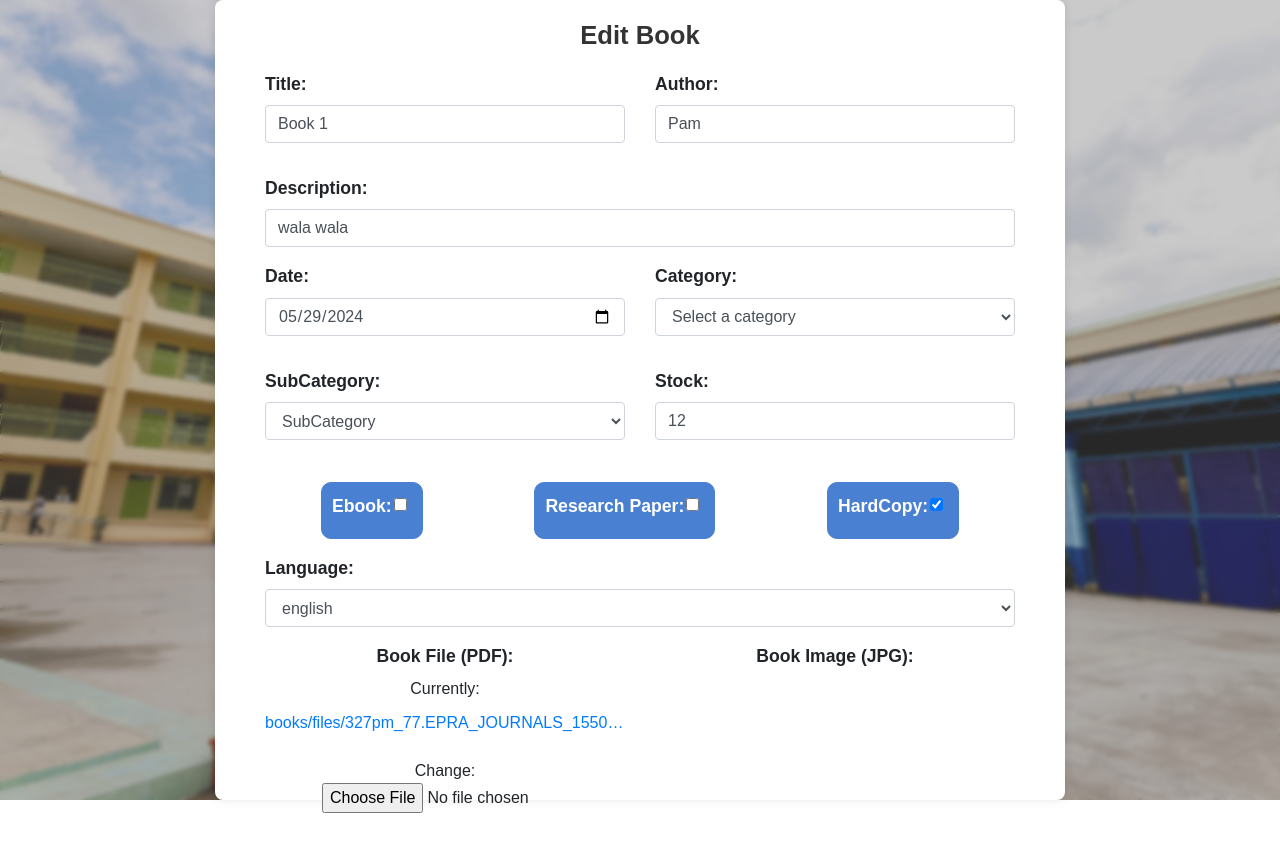
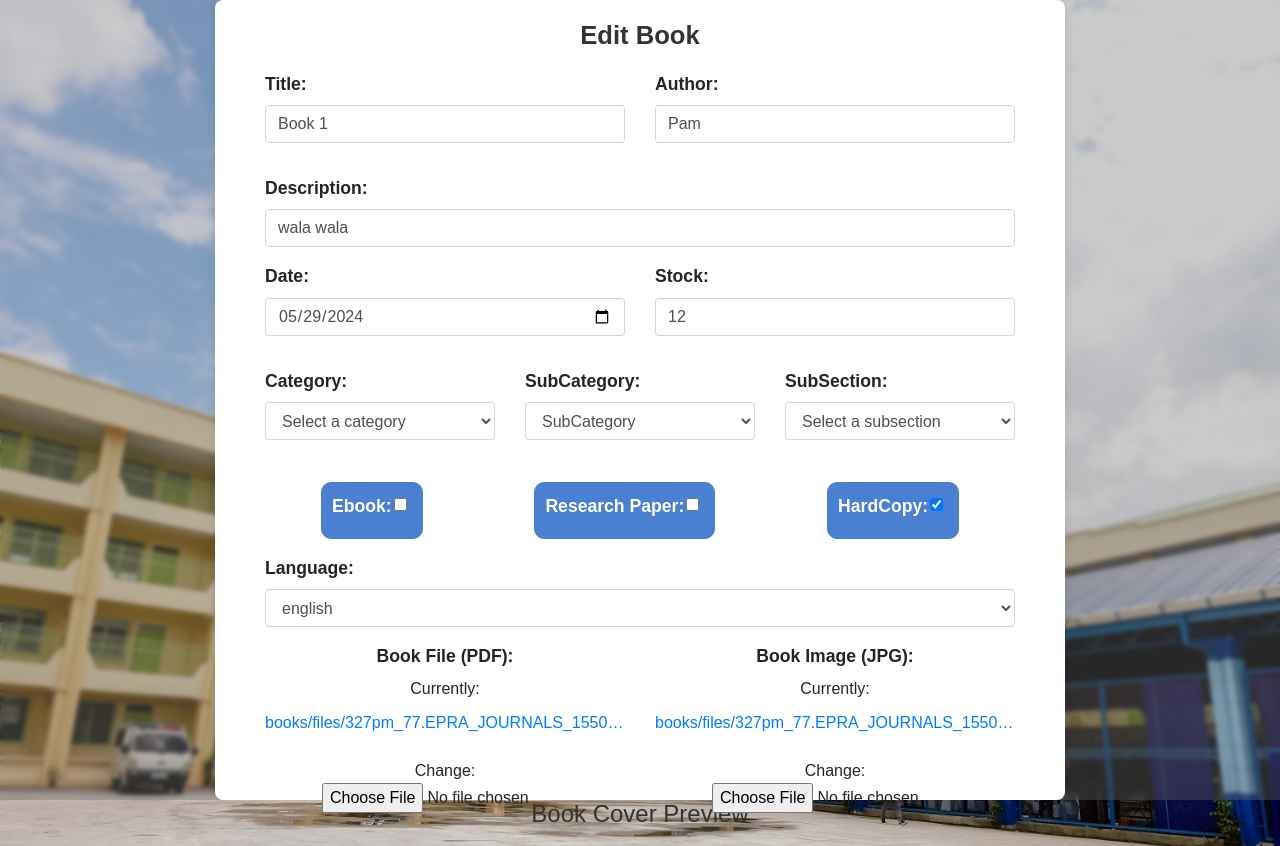
Before and after one commit to Rizzgods/LIBRARY-SYS, a Django app: page /librarian/edit_book/8/ in a window 1280 px wide. Shown: the top 846 px of the page. Run offline with Django 5.2, Linux system fonts and the light colour scheme; data comes from the database, SQL or seed files in the repository; both versions use the stored data as it was after the commit; some libraries are stand-ins or nearby versions.

Commit message:
subsection upload update

```diff
--- a/librarian/templates/editbooks.html
+++ b/librarian/templates/editbooks.html
@@ -178,6 +178,15 @@
                     </div>
                     <div class="col-md-6">
                         <div class="form-group">
+                            <label for="id_stock" class="title">Stock:</label>
+                            <input type="number" class="form-control" id="id_stock" name="stock" value="{{ form.stock.value }}">
+
+                        </div>
+                    </div>
+                </div>
+                <div class="row mb-3">
+                    <div class="col-md-4">
+                        <div class="form-group">
                             <label for="id_Category" class="title">Category:</label>
                             <select class="form-control" id="id_Category" name="Category" required>
                                 <option value="">Select a category</option>
@@ -187,9 +196,7 @@
                             </select>
                         </div>
                     </div>
-                </div>
-                <div class="row mb-3">
-                    <div class="col-md-6">
+                    <div class="col-md-4">
                         <div class="form-group">
                             <label for="id_Subcategories" class="title">SubCategory:</label>
                             <select class="form-control" id="id_Subcategories" name="SubCategory" required>
@@ -199,14 +206,17 @@
                                     <option value="{{ subcategory_value }}">{{ subcategory_label }}</option>
                                 {% endfor %}
                             </select>
-
                         </div>
                     </div>
-                    <div class="col-md-6">
+                    <div class="col-md-4">
                         <div class="form-group">
-                            <label for="id_stock" class="title">Stock:</label>
-                            <input type="number" class="form-control" id="id_stock" name="stock" value="{{ form.stock.value }}">
-
+                            <label for="id_Subsection" class="title">SubSection:</label>
+                            <select class="form-control" id="id_Subsection" name="SubSection" required>
+                                <option value="">Select a subsection</option>
+                                {% for subsection_value, subsection_label in form.subsection.field.choices %}
+                                    <option value="{{ subsection_value }}">{{ subsection_label }}</option>
+                                {% endfor %}
+                            </select>
                         </div>
                     </div>
                 </div>
@@ -250,7 +260,7 @@
                     <div class="col-md-6">
                         <div class="form-group-bot">
                             <label for="id_BookImage" class="title">Book Image (JPG):</label>
-
+                            {{ form.BookFile }}
                         </div>
                     </div>
                 </div>
@@ -258,10 +268,10 @@
             </form>
             <a href="{% url 'go_back' %}" class="title">Cancel</a>
         </div>
-        {% comment %} <div class="preview-container">
+        <div class="preview-container">
             <h1>Book Cover Preview</h1>
-            <img src="{{ form.BookImage.url }}" alt="{{ form.BookFile }}"/>
-        </div> {% endcomment %}
+            <img src="{{ form.BookImage }}" />
+        </div>
     </div>
 
     <script>
```
Also changed, not shown: librarian/templates/main.html (+3 -7 lines), db.sqlite3.
